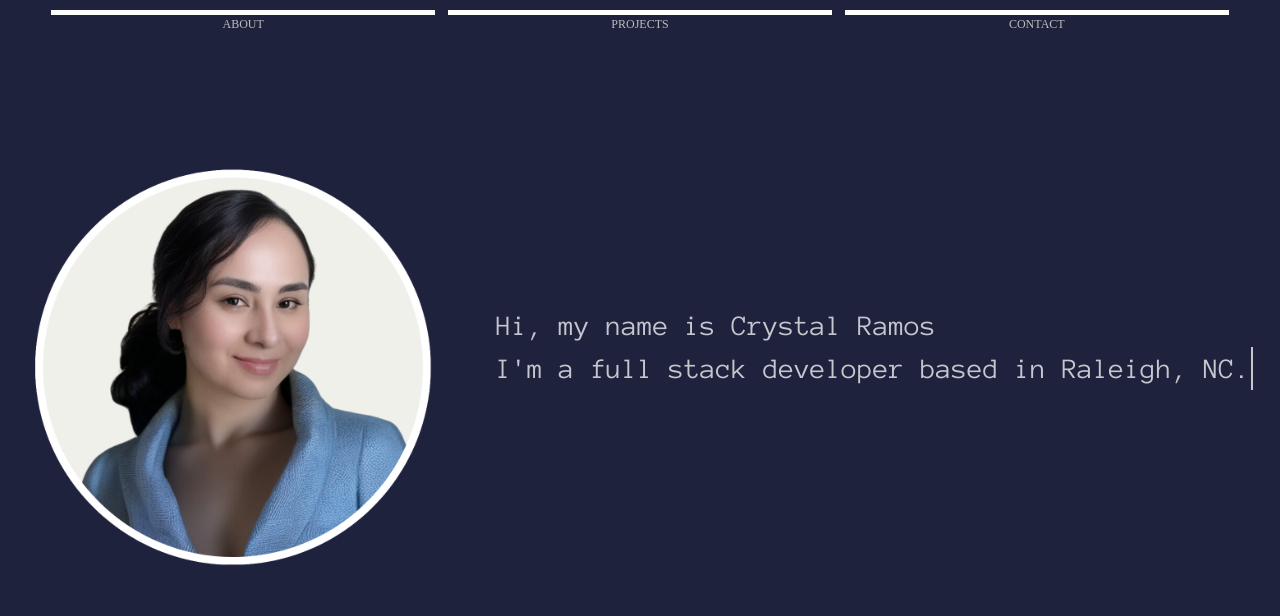
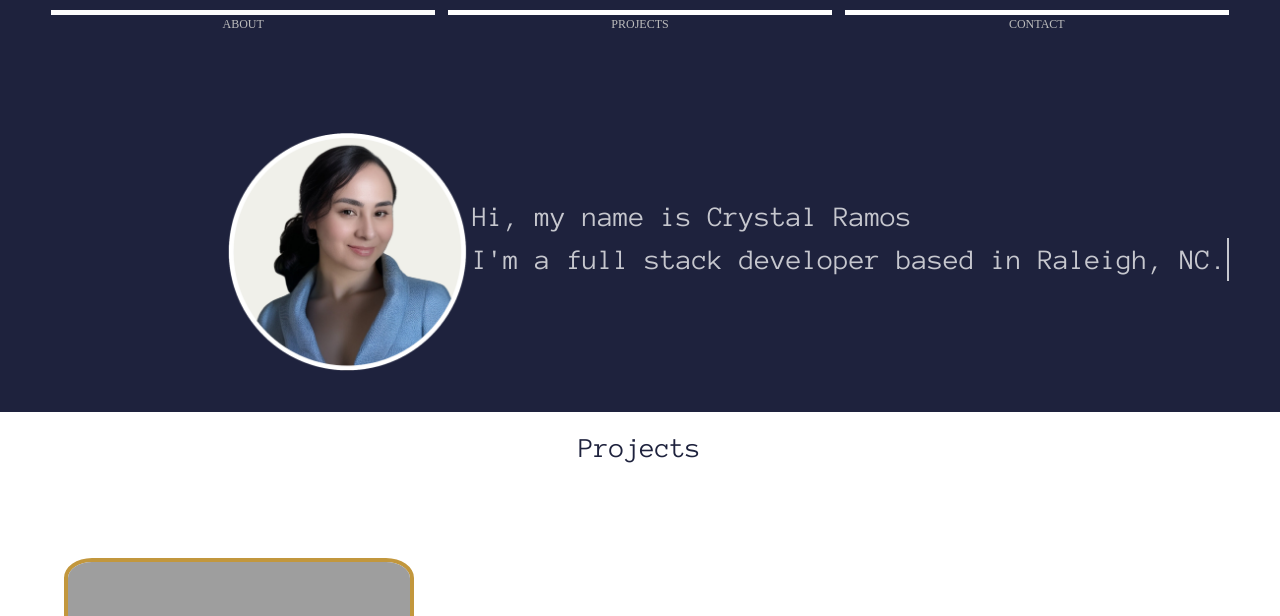
Before and after one commit to crystalogy/Portfolio, a plain HTML site: page index.html in a window 1280 px wide. Shown: the top 616 px of the page. Drawn offline with nearby package versions, Linux system fonts and the light colour scheme; grey boxes are pictures that could not be loaded; a web font is replaced by a local one.

Commit message:
fixing index sizing

```diff
--- a/index.html
+++ b/index.html
@@ -32,7 +32,8 @@
   </header>
 
   <body>
-    <div class="hero">
+    <div class="hero-background">
+      <div class="hero">
       <img
         id="profilepic"
         src="profilepic.png"
@@ -46,6 +47,7 @@
         </p>
       </div>
     </div>
+  </div>
 
     <div class="projects">
       <h3>Projects</h3>
--- a/style.css
+++ b/style.css
@@ -78,16 +78,23 @@ nav a:hover {
   height: 8vh;
 }
 
+.hero-background {
+  background-color: #1e223d;
+  width: 100%;
+  display: flex;
+  justify-content: center; /* Center horizontally */
+  align-items: center; /* Center vertically (optional) */
+}
+
 .hero {
   display: flex;
   align-items: center; /* Align items vertically in the center */
   justify-content: space-around; /* Distribute space around items */
-  background-color: #1e223d;
-  width: 100%;
+  width: 65%; /* Adjust width as needed */
 }
 
 #profilepic {
-  height: 50vh;
+  height: 30vh;
   margin-top: 8%;
   margin-bottom: 5%;
   /* border: solid 2px #c2973d; */
```
